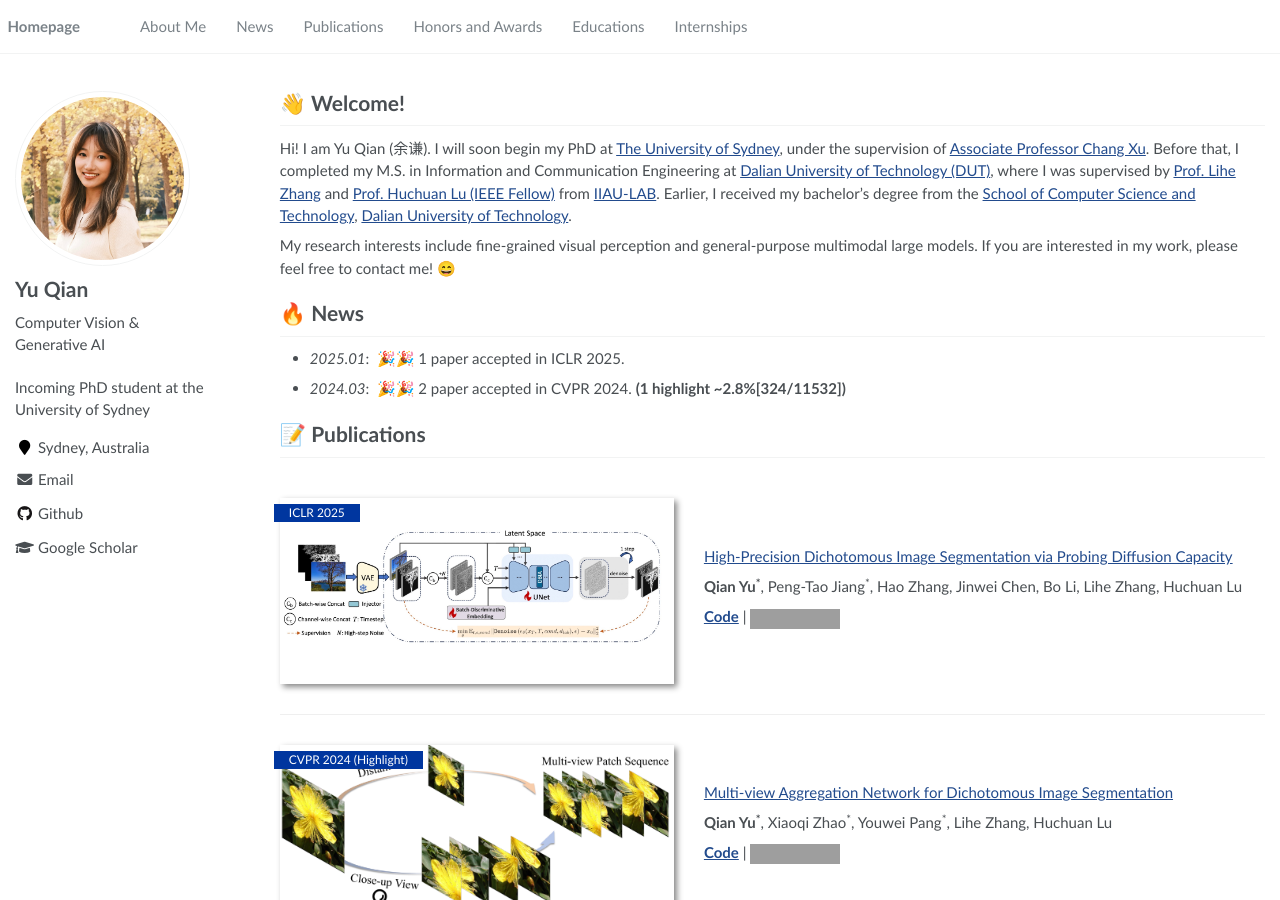
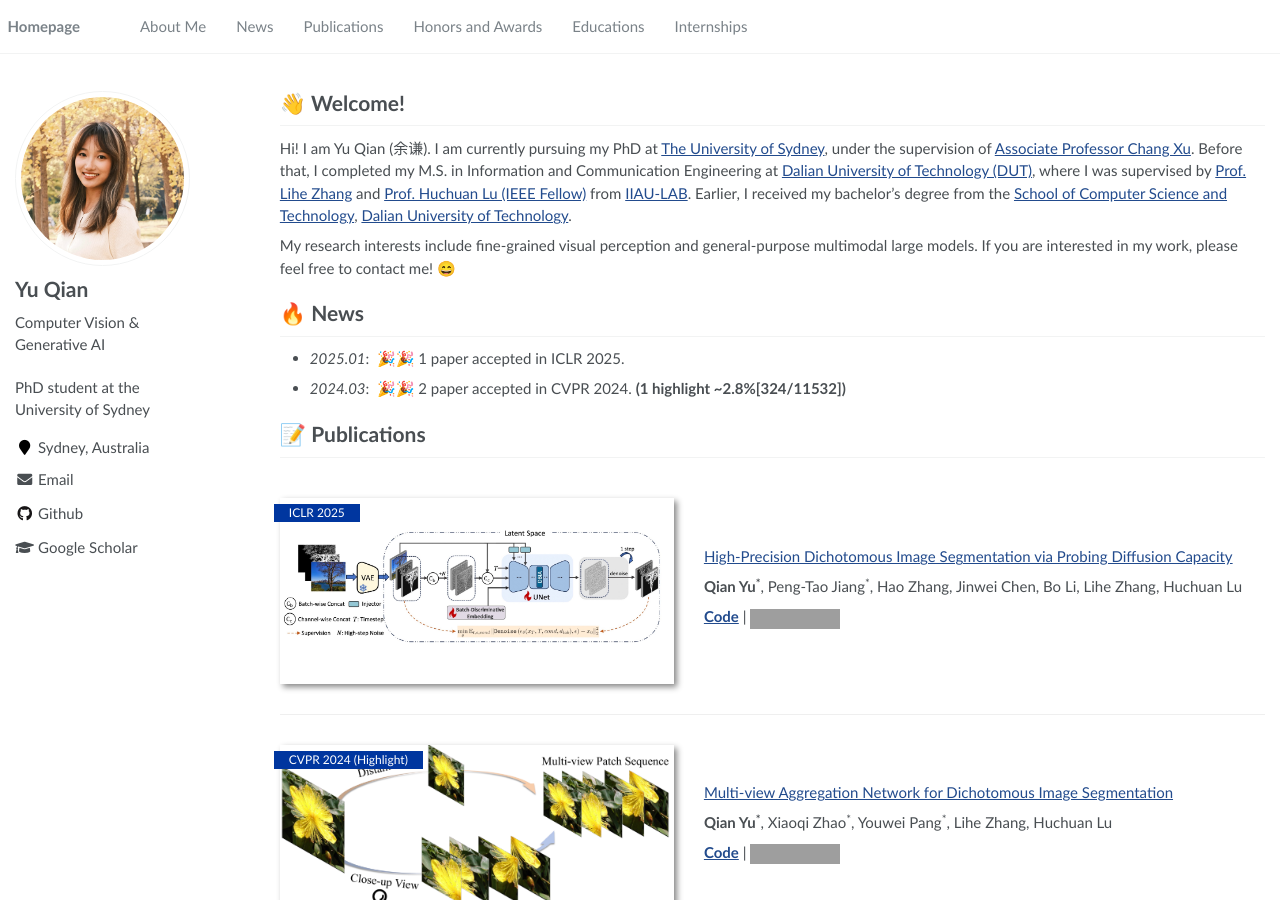
Before and after one commit to qianyu-dlut/qianyu-dlut.github.io, a Jekyll site: the page built from _pages/about.md, in a window 1280 px wide and 900 px high. Built offline with Jekyll 4.4.1, drawn with Linux system fonts in a browser that asks for light colours; some of the changed text lies outside the part shown; grey boxes are pictures that could not be loaded.

Commit message:
Update current PhD status

```diff
--- a/_config.yml
+++ b/_config.yml
@@ -7,7 +7,7 @@
 
 # Site Settings
 title                    : "Yu Qian"
-description              : "Incoming PhD student at the University of Sydney"
+description              : "PhD student at the University of Sydney"
 repository               : "qianyu-dlut/qianyu-dlut.github.io"
 google_scholar_stats_use_cdn : true
 
--- a/_pages/about.md
+++ b/_pages/about.md
@@ -18,7 +18,7 @@ redirect_from:
 <span class='anchor' id='about-me'></span>
 
 # 👋 Welcome!
-Hi! I am Yu Qian (余谦). I will soon begin my PhD at [The University of Sydney](https://www.sydney.edu.au/), under the supervision of [Associate Professor Chang Xu](https://profiles.sydney.edu.au/c.xu/about). Before that, I completed my M.S. in Information and Communication Engineering at [Dalian University of Technology (DUT)](https://www.dlut.edu.cn/), where I was supervised by [Prof. Lihe Zhang](https://faculty.dlut.edu.cn/lhzhang/zh_CN/index.htm) and [Prof. Huchuan Lu (IEEE Fellow)](https://faculty.dlut.edu.cn/Huchuan_Lu/zh_CN/index.htm) from [IIAU-LAB](https://futureschool.dlut.edu.cn/wljsxy_old/IIAU.htm). Earlier, I received my bachelor's degree from the [School of Computer Science and Technology](https://cs.dlut.edu.cn/), [Dalian University of Technology](https://www.dlut.edu.cn/).
+Hi! I am Yu Qian (余谦). I am currently pursuing my PhD at [The University of Sydney](https://www.sydney.edu.au/), under the supervision of [Associate Professor Chang Xu](https://profiles.sydney.edu.au/c.xu/about). Before that, I completed my M.S. in Information and Communication Engineering at [Dalian University of Technology (DUT)](https://www.dlut.edu.cn/), where I was supervised by [Prof. Lihe Zhang](https://faculty.dlut.edu.cn/lhzhang/zh_CN/index.htm) and [Prof. Huchuan Lu (IEEE Fellow)](https://faculty.dlut.edu.cn/Huchuan_Lu/zh_CN/index.htm) from [IIAU-LAB](https://futureschool.dlut.edu.cn/wljsxy_old/IIAU.htm). Earlier, I received my bachelor's degree from the [School of Computer Science and Technology](https://cs.dlut.edu.cn/), [Dalian University of Technology](https://www.dlut.edu.cn/).
 
 My research interests include fine-grained visual perception and general-purpose multimodal large models. If you are interested in my work, please feel free to contact me! 😄
 
@@ -72,7 +72,7 @@ Xiaoqi Zhao<sup>*</sup>, Youwei Pang<sup>*</sup>, Zhenyu Chen, **Qian Yu**, Lihe
 - *2022* 🎵 Second Place in Top Ten Singers Contest in Dalian University of Technology
 
 # 📖 Educations
-- *Upcoming*, Incoming PhD student at [The University of Sydney](https://www.sydney.edu.au/), supervised by [Associate Professor Chang Xu](https://profiles.sydney.edu.au/c.xu/about).
+- *2026.10 - Present*, PhD student at [The University of Sydney](https://www.sydney.edu.au/), supervised by [Associate Professor Chang Xu](https://profiles.sydney.edu.au/c.xu/about).
 - *2022.09 - 2025.06*, M.S. in Information and Communication Engineering at [Dalian University of Technology](https://www.dlut.edu.cn/) .
 - *2018.09 - 2022.06*, Received the B.E. in Computer Science and Technology at [Dalian University of Technology](https://www.dlut.edu.cn/) (ranked in the top ~15% with a recommendation for postgraduate studies).
 
```
